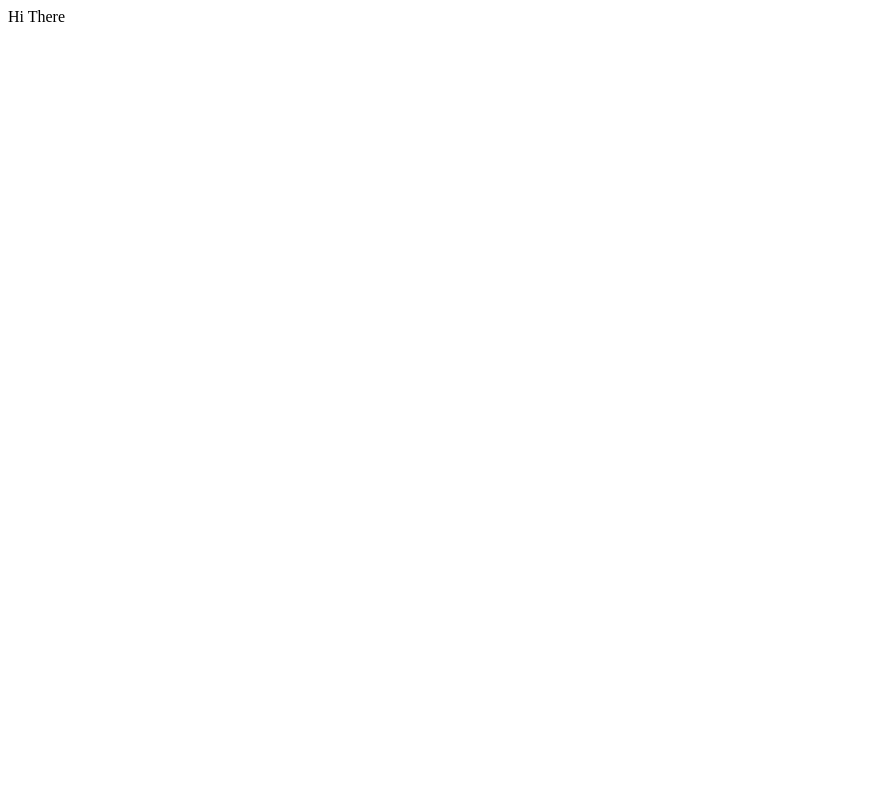
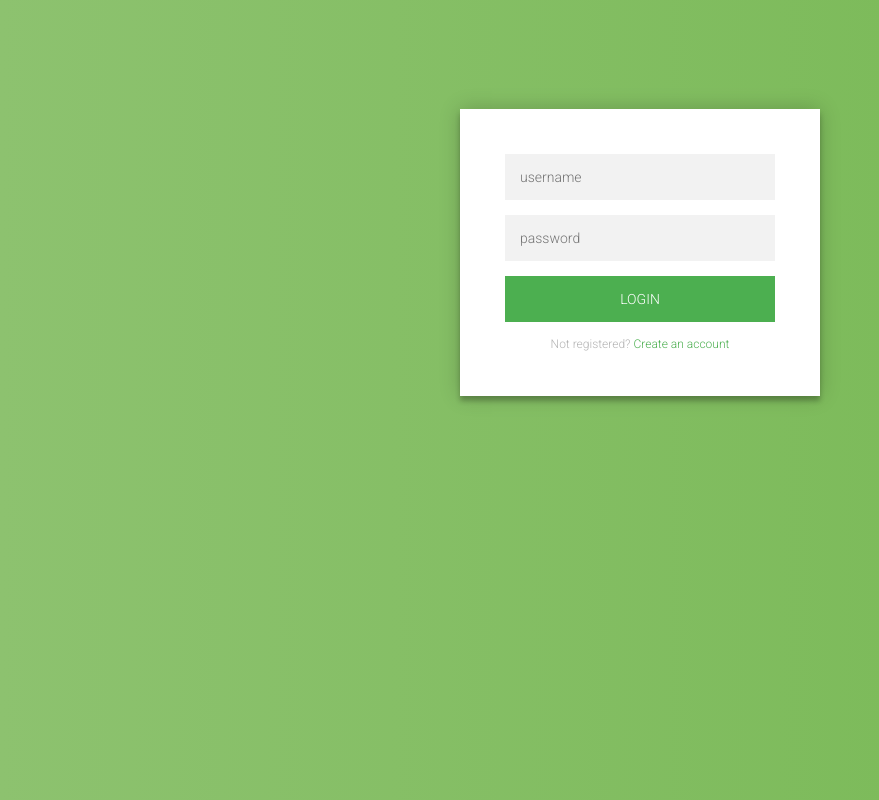
Before and after one commit to KARAN-SHRESTHA/emp_mgmt_web_client, a website: page index.html in a window 1280 px wide. Shown: the whole page, without its empty margins (0-879 px from the left). Drawn offline with Linux system fonts and the light colour scheme.

Commit message:
Modify Index html and Create CSS

```diff
--- /dev/null
+++ b/css.css
@@ -0,0 +1,100 @@
+@import url(https://fonts.googleapis.com/css?family=Roboto:300);
+
+.login-page {
+  width: 360px;
+  padding: 8% 0 0;
+  margin: auto;
+}
+.form {
+  position: relative;
+  z-index: 1;
+  background: #FFFFFF;
+  max-width: 360px;
+  margin: 0 auto 100px;
+  padding: 45px;
+  text-align: center;
+  box-shadow: 0 0 20px 0 rgba(0, 0, 0, 0.2), 0 5px 5px 0 rgba(0, 0, 0, 0.24);
+}
+.form input {
+  font-family: "Roboto", sans-serif;
+  outline: 0;
+  background: #f2f2f2;
+  width: 100%;
+  border: 0;
+  margin: 0 0 15px;
+  padding: 15px;
+  box-sizing: border-box;
+  font-size: 14px;
+}
+.form button {
+  font-family: "Roboto", sans-serif;
+  text-transform: uppercase;
+  outline: 0;
+  background: #4CAF50;
+  width: 100%;
+  border: 0;
+  padding: 15px;
+  color: #FFFFFF;
+  font-size: 14px;
+  -webkit-transition: all 0.3 ease;
+  transition: all 0.3 ease;
+  cursor: pointer;
+}
+.form button:hover,.form button:active,.form button:focus {
+  background: #43A047;
+}
+.form .message {
+  margin: 15px 0 0;
+  color: #b3b3b3;
+  font-size: 12px;
+}
+.form .message a {
+  color: #4CAF50;
+  text-decoration: none;
+}
+.form .register-form {
+  display: none;
+}
+.container {
+  position: relative;
+  z-index: 1;
+  max-width: 300px;
+  margin: 0 auto;
+}
+.container:before, .container:after {
+  content: "";
+  display: block;
+  clear: both;
+}
+.container .info {
+  margin: 50px auto;
+  text-align: center;
+}
+.container .info h1 {
+  margin: 0 0 15px;
+  padding: 0;
+  font-size: 36px;
+  font-weight: 300;
+  color: #1a1a1a;
+}
+.container .info span {
+  color: #4d4d4d;
+  font-size: 12px;
+}
+.container .info span a {
+  color: #000000;
+  text-decoration: none;
+}
+.container .info span .fa {
+  color: #EF3B3A;
+}
+body {
+  background: #76b852; /* fallback for old browsers */
+  background: -webkit-linear-gradient(right, #76b852, #8DC26F);
+  background: -moz-linear-gradient(right, #76b852, #8DC26F);
+  background: -o-linear-gradient(right, #76b852, #8DC26F);
+  background: linear-gradient(to left, #76b852, #8DC26F);
+  font-family: "Roboto", sans-serif;
+  -webkit-font-smoothing: antialiased;
+  -moz-osx-font-smoothing: grayscale;
+}
--- a/index.html
+++ b/index.html
@@ -2,8 +2,31 @@
 <html lang="en">
 <head>
     <title>Employee Management Web Client</title>
+    <link rel="stylesheet" type="text/css" href="css.css">
 </head>
 <body>
-    <div>Hi There</div>
+    <div class="login-page">
+        <div class="form">
+          <form class="register-form">
+            <input type="text" placeholder="username"/>
+            <input type="password" placeholder="password"/>
+            <input type="text" placeholder="email address"/>
+            <button>create</button>
+            <p class="message">Al\ready registered? <a href="#">Sign In</a></p>
+          </form>
+          <form class="login-form">
+            <input type="text" placeholder="username"/>
+            <input type="password" placeholder="password"/>
+            <button>login</button>
+            <p class="message">Not registered? <a href="#">Create an account</a></p>
+          </form>
+        </div>
+      </div>
 </body>
 </html>
+
+<script>
+    $('.message a').click(function(){
+       $('form').animate({height: "toggle", opacity: "toggle"}, "slow");
+    });
+</script>
```
Also changed, not shown: 1 other file.
